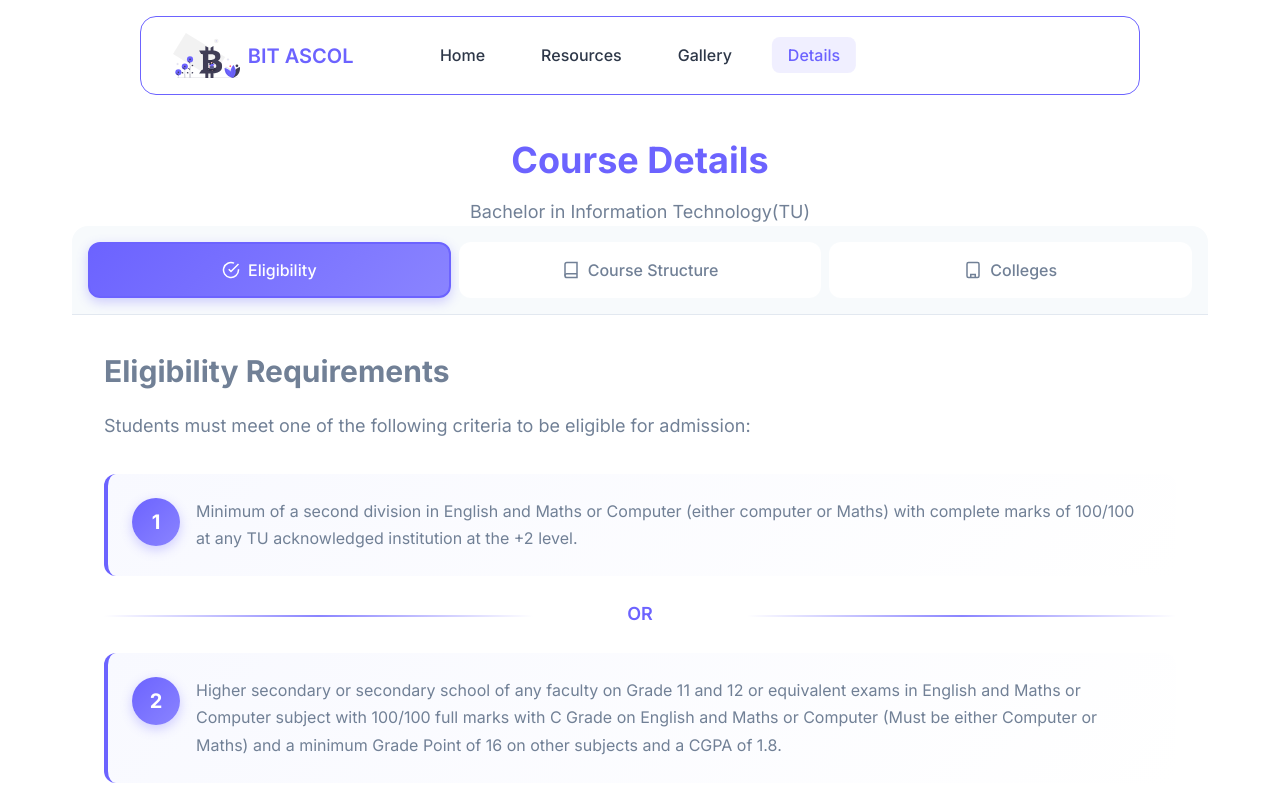
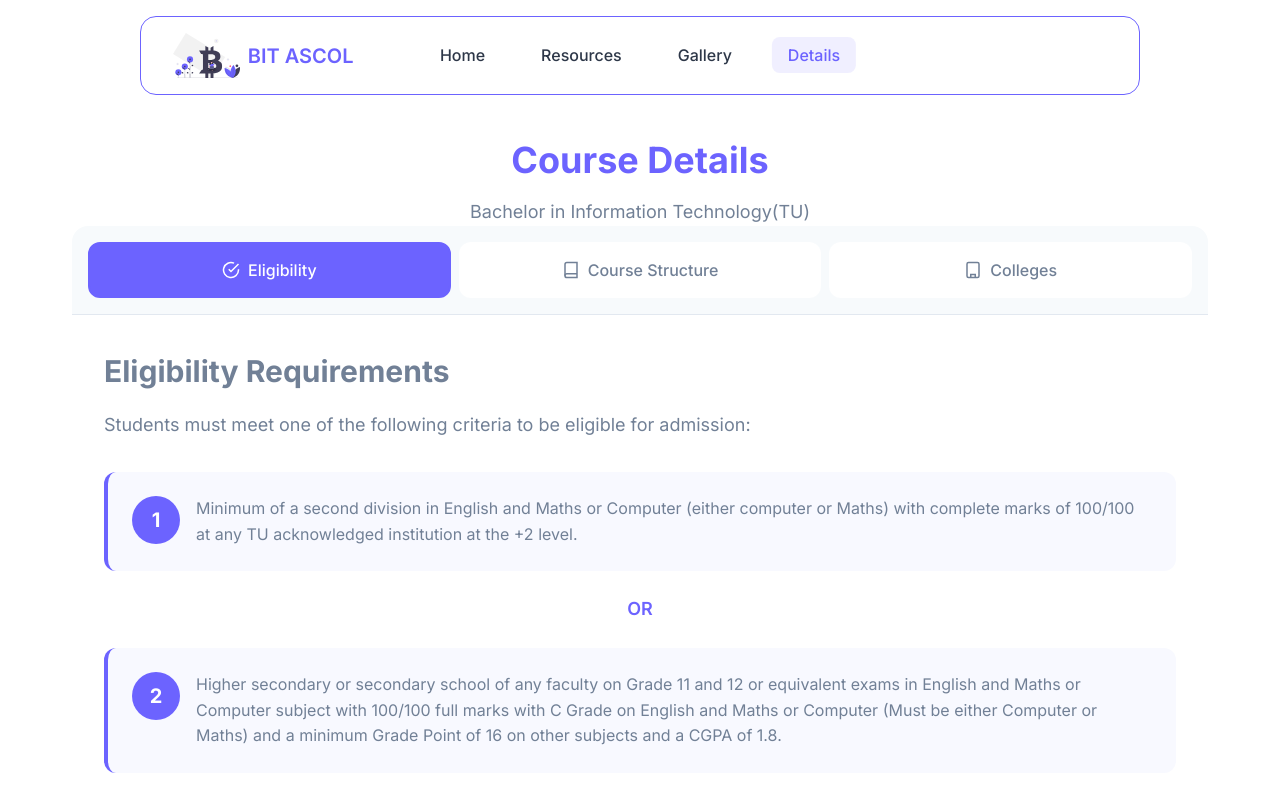
Before and after one commit to 919Umesh/bitAscolWeb, an Angular app: page /details in a window 1280 px wide. Shown: the top 800 px of the page. Built offline with nearby package versions, Linux system fonts and the light colour scheme.

Commit message:
Remove 8kb file

```diff
--- a/src/app/details/details.css
+++ b/src/app/details/details.css
@@ -35,7 +35,6 @@
   width: 80px;
   height: 80px;
   background-color: rgba(255, 255, 255, 0.2);
-  backdrop-filter: blur(10px);
   border-radius: var(--radius-lg);
   display: flex;
   align-items: center;
@@ -74,21 +73,18 @@
   font-weight: 500;
   color: var(--text-secondary);
   cursor: pointer;
-  transition: all 0.3s ease;
+  transition: all 0.2s ease;
 }
 
 .tab-button:hover {
   color: var(--primary-color);
   border-color: var(--primary-light);
-  transform: translateY(-2px);
-  box-shadow: 0 4px 12px rgba(108, 99, 255, 0.15);
 }
 
 .tab-button.active {
   color: white;
-  background: linear-gradient(135deg, var(--primary-color) 0%, var(--primary-light) 100%);
+  background: var(--primary-color);
   border-color: var(--primary-color);
-  box-shadow: 0 4px 12px rgba(108, 99, 255, 0.3);
 }
 
 /* Tab Content */
@@ -97,12 +93,12 @@
 }
 
 .content-section {
-  animation: fadeIn 0.4s ease-in;
+  animation: fadeIn 0.3s ease-in;
 }
 
 @keyframes fadeIn {
-  from { opacity: 0; transform: translateY(10px); }
-  to { opacity: 1; transform: translateY(0); }
+  from { opacity: 0; }
+  to { opacity: 1; }
 }
 
 .section-title {
@@ -116,7 +112,7 @@
   font-size: var(--text-lg);
   color: var(--text-secondary);
   margin-bottom: var(--space-8);
-  line-height: 1.7;
+  line-height: 1.6;
 }
 
 /* Eligibility Section */
@@ -124,23 +120,17 @@
   display: flex;
   gap: var(--space-4);
   padding: var(--space-6);
-  background: linear-gradient(135deg, #f8f9ff 0%, #ffffff 100%);
+  background: #f8f9ff;
   border-radius: var(--radius-lg);
   border-left: 4px solid var(--primary-color);
   margin-bottom: var(--space-6);
-  transition: all 0.3s ease;
-}
-
-.requirement-card:hover {
-  transform: translateX(4px);
-  box-shadow: 0 4px 20px rgba(108, 99, 255, 0.15);
 }
 
 .requirement-number {
   flex-shrink: 0;
   width: 48px;
   height: 48px;
-  background: linear-gradient(135deg, var(--primary-color) 0%, var(--primary-light) 100%);
+  background: var(--primary-color);
   border-radius: 50%;
   display: flex;
   align-items: center;
@@ -148,7 +138,6 @@
   font-size: var(--text-xl);
   font-weight: 700;
   color: white;
-  box-shadow: 0 4px 12px rgba(108, 99, 255, 0.3);
 }
 
 .requirement-content {
@@ -157,7 +146,7 @@
 
 .requirement-text {
   color: var(--text-secondary);
-  line-height: 1.7;
+  line-height: 1.6;
   margin: 0;
 }
 
@@ -167,21 +156,7 @@
   font-weight: 600;
   color: var(--primary-color);
   margin: var(--space-6) 0;
-  position: relative;
 }
-
-.divider::before,
-.divider::after {
-  content: '';
-  position: absolute;
-  top: 50%;
-  width: 40%;
-  height: 2px;
-  background: linear-gradient(to right, transparent, var(--primary-light), transparent);
-}
-
-.divider::before { left: 0; }
-.divider::after { right: 0; }
 
 .info-box {
   display: flex;
@@ -197,13 +172,12 @@
 .info-box svg {
   flex-shrink: 0;
   color: var(--primary-color);
-  margin-top: 2px;
 }
 
 .info-box p {
   margin: 0;
   color: var(--text-secondary);
-  line-height: 1.6;
+  line-height: 1.5;
 }
 
 /* Course Structure Section */
@@ -217,13 +191,6 @@
   border-radius: var(--radius-lg);
   padding: var(--space-6);
   border: 2px solid var(--bg-gray);
-  transition: all 0.3s ease;
-}
-
-.semester-card:hover {
-  border-color: var(--primary-light);
-  box-shadow: 0 8px 24px rgba(108, 99, 255, 0.12);
-  transform: translateY(-4px);
 }
 
 .semester-header {
@@ -244,7 +211,7 @@
 
 .semester-badge {
   padding: var(--space-2) var(--space-4);
-  background: linear-gradient(135deg, var(--primary-color) 0%, var(--primary-light) 100%);
+  background: var(--primary-color);
   color: white;
   border-radius: var(--radius-md);
   font-size: var(--text-sm);
@@ -263,13 +230,6 @@
   gap: var(--space-3);
   padding: var(--space-3);
   color: var(--text-secondary);
-  border-radius: var(--radius-md);
-  transition: all 0.2s ease;
-}
-
-.course-item:hover {
-  background-color: var(--bg-gray);
-  padding-left: var(--space-4);
 }
 
 .course-icon {
@@ -289,15 +249,8 @@
   border-radius: var(--radius-xl);
   overflow: hidden;
   border: 2px solid var(--bg-gray);
-  transition: all 0.4s ease;
   display: flex;
   flex-direction: column;
-}
-
-.college-card:hover {
-  border-color: var(--primary-light);
-  box-shadow: 0 16px 40px rgba(108, 99, 255, 0.2);
-  transform: translateY(-8px);
 }
 
 .college-image-container {
@@ -311,19 +264,13 @@
   width: 100%;
   height: 100%;
   object-fit: cover;
-  transition: transform 0.4s ease;
-}
-
-.college-card:hover .college-image {
-  transform: scale(1.1);
 }
 
 .college-badge {
   position: absolute;
   top: var(--space-4);
   right: var(--space-4);
-  background: rgba(255, 255, 255, 0.95);
-  backdrop-filter: blur(10px);
+  background: white;
   padding: var(--space-2) var(--space-3);
   border-radius: var(--radius-md);
   display: flex;
@@ -332,12 +279,6 @@
   font-size: var(--text-sm);
   font-weight: 600;
   color: #f59e0b;
-  box-shadow: 0 4px 12px rgba(0, 0, 0, 0.1);
-}
-
-.college-badge svg {
-  width: 14px;
-  height: 14px;
 }
 
 .college-content {
@@ -368,12 +309,11 @@
 
 .college-year {
   padding: var(--space-2) var(--space-3);
-  background: linear-gradient(135deg, #f0f4ff 0%, #e0e7ff 100%);
+  background: #f0f4ff;
   color: var(--primary-color);
   border-radius: var(--radius-md);
   font-size: var(--text-xs);
   font-weight: 600;
-  white-space: nowrap;
 }
 
 .college-details {
@@ -390,13 +330,6 @@
   color: var(--text-secondary);
   font-size: var(--text-sm);
   padding: var(--space-2);
-  border-radius: var(--radius-md);
-  transition: all 0.2s ease;
-}
-
-.college-detail-item:hover {
-  background-color: var(--bg-gray);
-  padding-left: var(--space-3);
 }
 
 .college-detail-item svg {
@@ -425,18 +358,11 @@
   font-size: var(--text-base);
   font-weight: 600;
   cursor: pointer;
-  transition: all 0.3s ease;
 }
 
 .contact-button.primary {
-  background: linear-gradient(135deg, var(--primary-color) 0%, var(--primary-light) 100%);
+  background: var(--primary-color);
   color: white;
-  box-shadow: 0 4px 12px rgba(108, 99, 255, 0.3);
-}
-
-.contact-button.primary:hover {
-  transform: translateY(-2px);
-  box-shadow: 0 6px 20px rgba(108, 99, 255, 0.4);
 }
 
 .contact-button.secondary {
@@ -445,79 +371,47 @@
   border: 2px solid var(--primary-color);
 }
 
-.contact-button.secondary:hover {
-  background: var(--primary-color);
-  color: white;
-  transform: translateY(-2px);
-}
-
-.contact-button:active {
-  transform: translateY(0);
-}
-
-.contact-button svg {
-  width: 16px;
-  height: 16px;
-}
-
 /* Responsive Design */
 @media (max-width: 768px) {
   .details-container {
     padding: var(--space-4);
   }
-
   .header {
     padding: var(--space-6);
   }
-
   .header-content {
     flex-direction: column;
     text-align: center;
     gap: var(--space-4);
   }
-
   .icon-wrapper {
     width: 64px;
     height: 64px;
   }
-
   .title {
     font-size: var(--text-2xl);
   }
-
   .subtitle {
     font-size: var(--text-base);
   }
-
   .tabs {
     flex-direction: column;
     padding: var(--space-3);
   }
-
   .tab-button {
     justify-content: flex-start;
     padding: var(--space-3) var(--space-4);
   }
-
   .tab-content {
     padding: var(--space-6);
   }
-
   .section-title {
     font-size: var(--text-2xl);
   }
-
   .requirement-card {
     flex-direction: column;
-    align-items: flex-start;
   }
-
   .colleges-grid {
     grid-template-columns: 1fr;
   }
-
-  .divider::before,
-  .divider::after {
-    width: 35%;
-  }
 }
```
